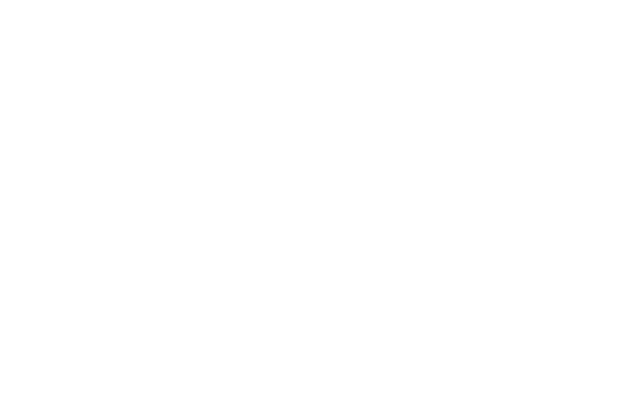
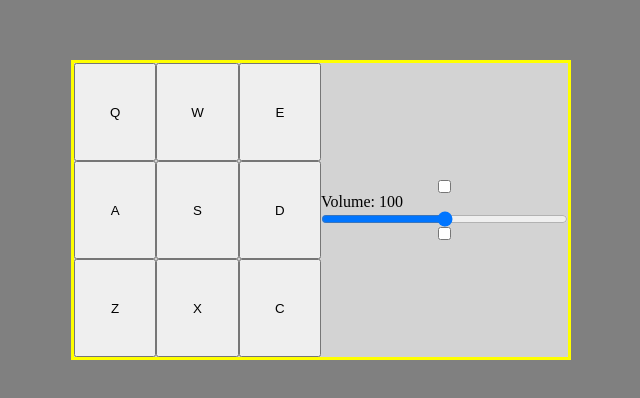
Before and after one commit to SWELLZ/drum-machine, a React (Create React App) app: page / in a window 1280 px wide. Shown: the part 190-588 px from the top of the page, without its empty margins (319-959 px from the left). Built offline with nearby package versions, Linux system fonts and the light colour scheme.

Commit message:
add layout

```diff
--- a/public/index.html
+++ b/public/index.html
@@ -10,6 +10,7 @@
     />
     <link rel="manifest" href="%PUBLIC_URL%/manifest.json" />
     <link rel="icon" href="./icon.png" />
+    <link rel="stylesheet" href="./styles.css" />
     <title>Drum Machine</title>
   </head>
   <body>
--- /dev/null
+++ b/public/styles.css
@@ -0,0 +1,10 @@
+* {
+    padding: 0;
+    margin: 0;
+    box-sizing: border-box;
+}
+html, body {
+    width: 100%;
+    height: 100%;
+    background-color: gray;
+}
--- a/src/App.js
+++ b/src/App.js
@@ -1,6 +1,9 @@
+import DrumMachineComponent from "./components/drumMachineComponent/DrumMachineComponent";
 
 function App() {
-  return null;
+  return (
+    <DrumMachineComponent />
+  );
 }
 
 export default App;
--- /dev/null
+++ b/src/components/drumMachineComponent/DrumMachine.css
@@ -0,0 +1,30 @@
+#root {
+    height: 100%;
+}
+main {
+    display: flex;
+    justify-content: center;
+    align-items: center;
+    height: 100%;
+}
+#board-background {
+    width: 500px;
+    height: 300px;
+    display: flex;
+    align-items: center;
+    justify-content: space-between;
+    border: 3px solid yellow;
+    background-color: lightgrey;
+}
+.sound-controls {
+    width: 50%;
+    height: 100%;
+    display: grid;
+    grid-template: repeat(3, 1fr) / repeat(3, 1fr);
+}
+.other-controls {
+    width: 50%;
+    display: flex;
+    flex-direction: column;
+    justify-content: center;
+}
--- /dev/null
+++ b/src/components/drumMachineComponent/DrumMachineComponent.js
@@ -0,0 +1,32 @@
+import React from 'react';
+import './DrumMachine.css';
+
+function DrumMachineComponent() {
+  return (
+    <main>
+        <div id='board-background'>
+            <div className='sound-controls'>
+                <button>Q</button>
+                <button>W</button>
+                <button>E</button>
+                <button>A</button>
+                <button>S</button>
+                <button>D</button>
+                <button>Z</button>
+                <button>X</button>
+                <button>C</button>
+            </div>
+            <div className='other-controls'>
+                <input type='checkbox' />
+                <div className='display'>
+                    <p>Volume: 100</p>
+                </div>
+                <input type='range' />
+                <input type='checkbox' />
+            </div>
+        </div>
+    </main>
+  )
+}
+
+export default DrumMachineComponent
```
